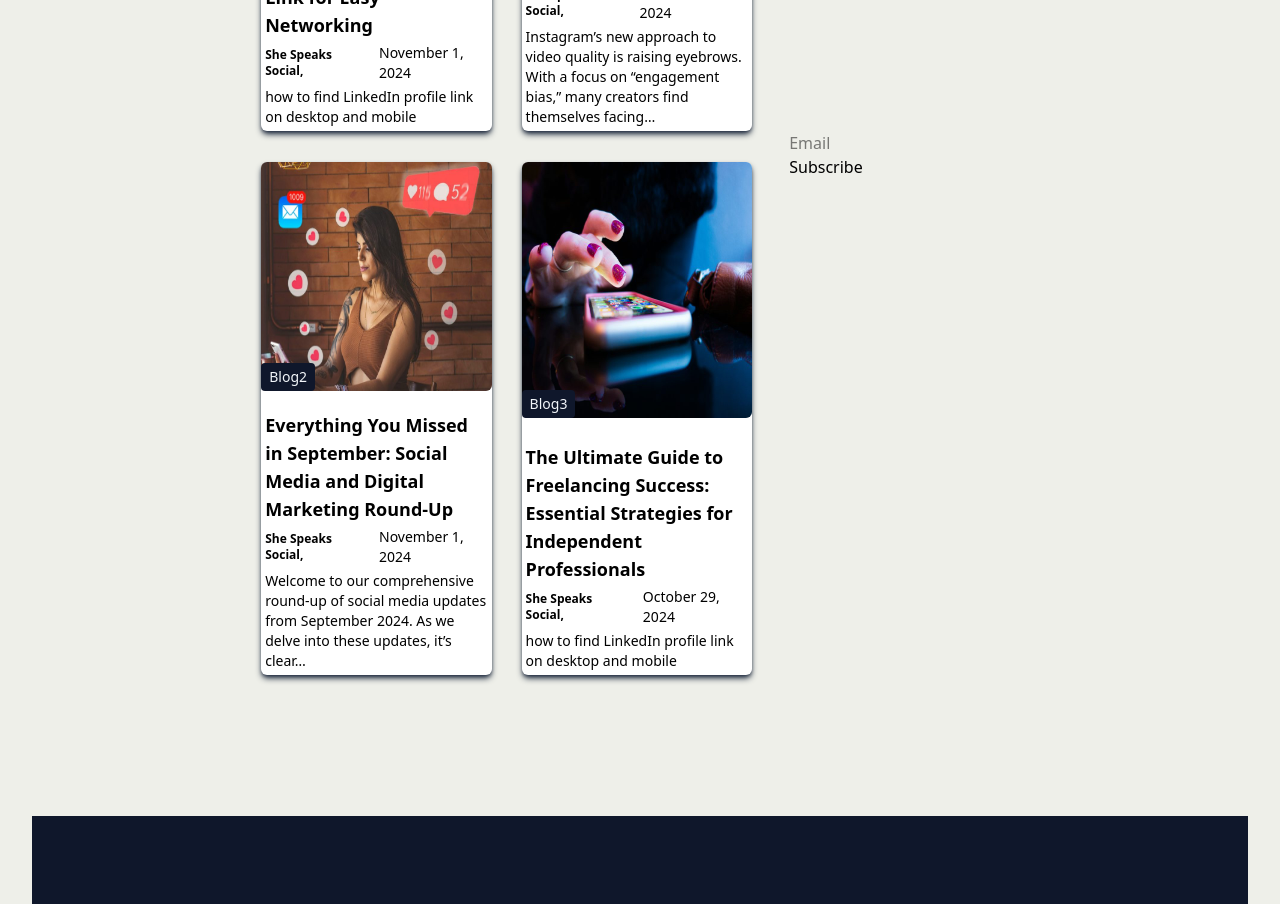
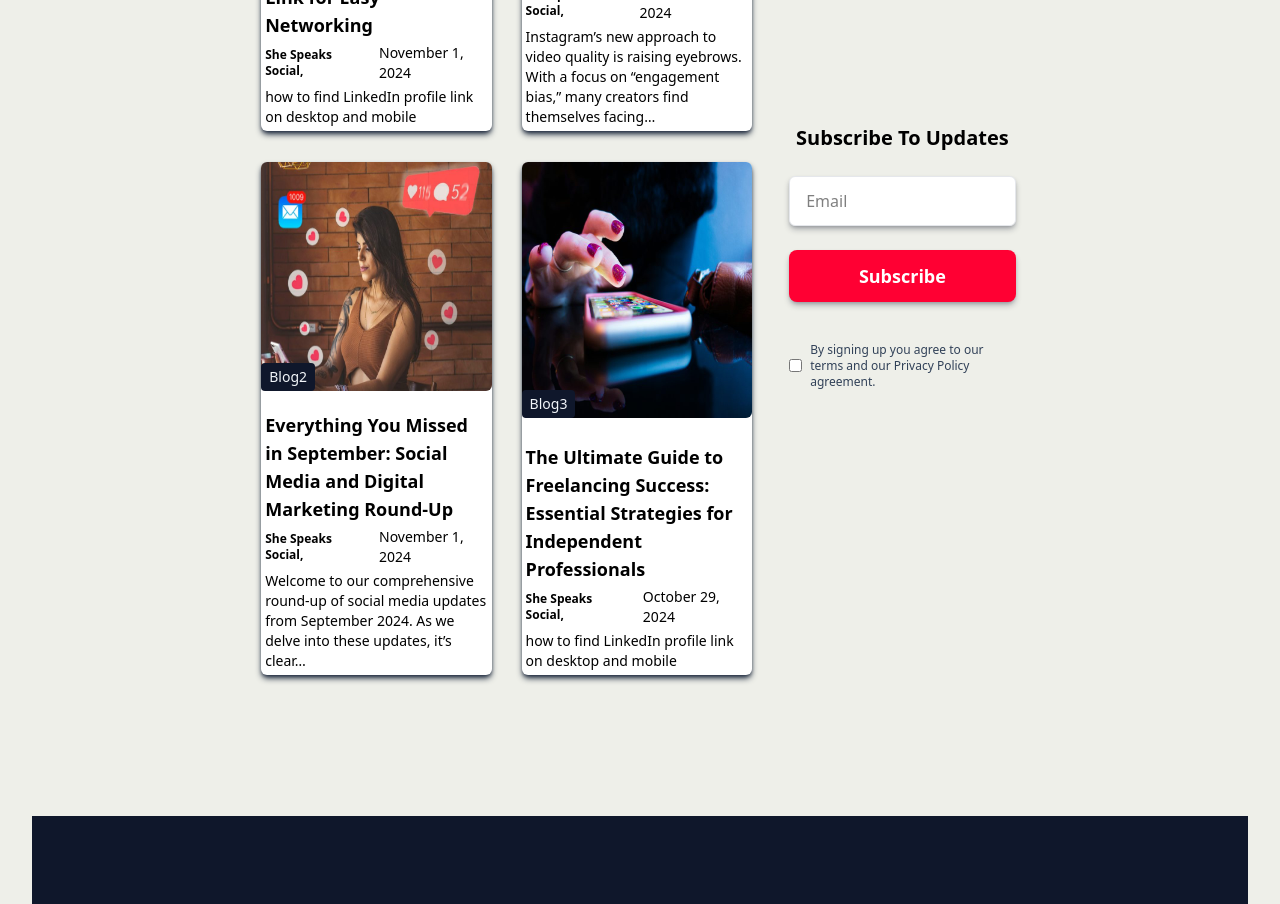
Before and after one commit to MatthewsRicky/shespeaksocial, a Next.js app: page /blog in a window 1280 px wide. Shown: the part 2040-2944 px from the top of the page. Built offline with nearby package versions, Linux system fonts and the light colour scheme.

Commit message:
full color blocking and layout

```diff
--- a/components/Subscribe.tsx
+++ b/components/Subscribe.tsx
@@ -4,10 +4,17 @@ import Form from "next/form";
 const Subscribe = () => {
 	return (
 		<div>
+			<h1 className="text-xl text-center font-bold">Subscribe To Updates</h1>
 			<Form action="">
-				<input name="email" type="email" placeholder="Email" />
-				<button type="submit">Subscribe</button>
+				<input name="email" type="email" placeholder="Email" className="flex w-full bg-white px-4 py-3 rounded-md border border-gray-200 shadow-md shadow-slate-900/30 my-6" />
+				<button type="submit" className="flex text-center text-lg font-bold w-full bg-youtube text-white items-center justify-center py-3 rounded-lg shadow-md shadow-slate-900/30">Subscribe</button>
 			</Form>
+			<div className="flex items-center justify-start my-10 gap-2">
+				<input type="checkbox" className="p-4"  />
+				<label htmlFor="select">
+					<p className="text-xs font-medium text-slate-700">By signing up you agree to our terms and our Privacy Policy agreement.</p>
+				</label>
+			</div>
 
 		</div>
 	)
```
